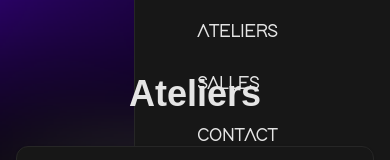
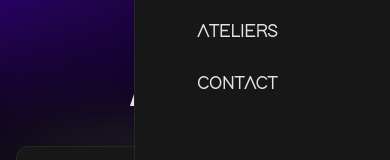
Before and after one commit to OmegazonCMoi/fcb25, a Next.js app: page /ateliers in a window 390 px wide. Both pictures are taken after a click on the button 326 px from the left and 60 px from the top of the page. Shown: the part 166-326 px from the top of the page. Built offline with nearby package versions, Linux system fonts and the light colour scheme.

Commit message:
JAI FOIRE LENTRETIEN

```diff
--- a/src/app/ateliers/page.tsx
+++ b/src/app/ateliers/page.tsx
@@ -11,11 +11,11 @@ const Ateliers = () => {
                 style={{ backgroundImage: "url('/images/neat-long.png')" }}
             />
 
-            <div className="relative z-20">
+            <div className="relative z-50">
                 <NavigationMenuDesktop />
             </div>
 
-            <div className="relative z-30 flex flex-col items-center justify-center max-w-6xl mx-auto px-4 mt-[15em]">
+            <div className="relative z-10 flex flex-col items-center justify-center max-w-6xl mx-auto px-4 mt-[15em]">
                 <h1 className="text-4xl font-bold mb-8 text-neutral-200 text-center md:text-left md:self-start">
                     Ateliers
                 </h1>
--- a/src/components/blocks/navigation-menu.tsx
+++ b/src/components/blocks/navigation-menu.tsx
@@ -50,7 +50,7 @@ const NavigationMenu = () => {
                         animate={{ x: 0 }}
                         exit={{ x: "100%" }}
                         transition={{ type: "spring", stiffness: 200, damping: 20 }}
-                        className="fixed top-0 right-0 z-50 flex flex-col items-center w-64 h-full py-10 space-y-6 uppercase border-l border-neutral-800 bg-neutral-900"
+                        className="fixed z-50 top-0 right-0 flex flex-col items-center w-64 h-full py-10 space-y-6 uppercase border-l border-neutral-800 bg-neutral-900"
                         style={{ fontFamily: "AdamBold" }}
                     >
                         <button onClick={() => setIsOpen(!isOpen)} className="text-neutral-300 absolute right-6 top-6">
@@ -60,7 +60,6 @@ const NavigationMenu = () => {
                         <Link href="/" className="text-lg font-bold text-neutral-200" onClick={() => setIsOpen(false)}>Accueil</Link>
                         <Link href="/presentation" className="text-lg font-bold text-neutral-200" onClick={() => setIsOpen(false)}>Presentation</Link>
                         <Link href="/ateliers" className="text-lg font-bold text-neutral-200" onClick={() => setIsOpen(false)}>Ateliers</Link>
-                        <Link href="/salles" className="text-lg font-bold text-neutral-200" onClick={() => setIsOpen(false)}>Salles</Link>
                         <Link href="/contact" className="text-lg font-bold text-neutral-200" onClick={() => setIsOpen(false)}>Contact</Link>
                         </div>
                     </motion.div>
```
